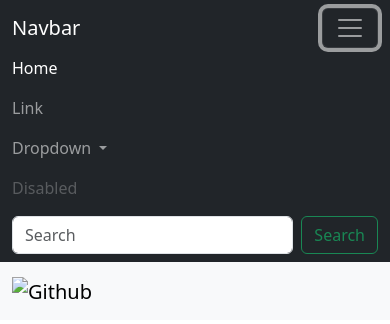
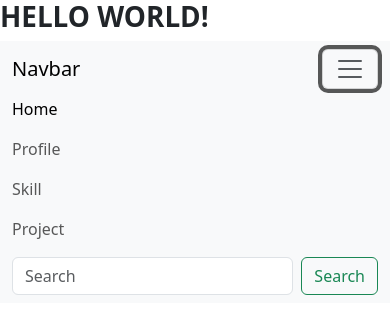
Before and after one commit to Axelouss/html-to-boostrap, a plain HTML site: page index.html in a window 390 px wide. Both pictures are taken after a click on the button "Toggle navigation". Shown: the top 324 px of the page. Drawn offline with nearby package versions, Linux system fonts and the light colour scheme.

Commit message:
index.html

```diff
--- a/index.html
+++ b/index.html
@@ -1,38 +1,38 @@
-<!DOCTYPE html>
+<!doctype html>
 <html lang="en">
   <head>
-  <meta charset="UTF-8">
-  <meta name="viewport" content="width=device-width, initial-scale=1.0">
-  <title>Navbar Example</title>
-  <link href="https://cdn.jsdelivr.net/npm/bootstrap@5.3.0/dist/css/bootstrap.min.css" rel="stylesheet">
+    <meta charset="utf-8">
+    <meta name="viewport" content="width=device-width, initial-scale=1">
+    <title>Bootstrap demo</title>
+    <link href="https://cdn.jsdelivr.net/npm/bootstrap@5.3.8/dist/css/bootstrap.min.css" rel="stylesheet" integrity="sha384-sRIl4kxILFvY47J16cr9ZwB07vP4J8+LH7qKQnuqkuIAvNWLzeN8tE5YBujZqJLB" crossorigin="anonymous">
   </head>
   <body>
+    <h1><b>HELLO WORLD!</b></h1>
 
-  <!-- Navbar utama -->
-  <nav class="navbar navbar-expand-lg navbar-dark bg-dark">
+     <nav class="navbar navbar-expand-lg bg-body-tertiary">
       <div class="container-fluid">
         <a class="navbar-brand" href="#">Navbar</a>
-      <button class="navbar-toggler" type="button" data-bs-toggle="collapse" data-bs-target="#navbarSupportedContent" aria-controls="navbarSupportedContent" aria-expanded="false" aria-label="Toggle navigation">
+        <button class="navbar-toggler" type="button" data-bs-toggle="collapse" data-bs-target="#navbarSupportedContent"
+                aria-controls="navbarSupportedContent" aria-expanded="false" aria-label="Toggle navigation">
           <span class="navbar-toggler-icon"></span>
         </button>
 
         <div class="collapse navbar-collapse" id="navbarSupportedContent">
           <ul class="navbar-nav me-auto mb-2 mb-lg-0">
-          <li class="nav-item"><a class="nav-link active" aria-current="page" href="#">Home</a></li>
-          <li class="nav-item"><a class="nav-link" href="#">Link</a></li>
-          <li class="nav-item dropdown">
-            <a class="nav-link dropdown-toggle" href="#" role="button" data-bs-toggle="dropdown" aria-expanded="false">
-              Dropdown
-            </a>
-            <ul class="dropdown-menu">
-              <li><a class="dropdown-item" href="#">Action</a></li>
-              <li><a class="dropdown-item" href="#">Another action</a></li>
-              <li><hr class="dropdown-divider"></li>
-              <li><a class="dropdown-item" href="#">Something else here</a></li>
+            <li class="nav-item">
+              <a class="nav-link active" aria-current="page" href="#">Home</a>
+            </li>
+            <li class="nav-item">
+              <a class="nav-link" href="#">Profile</a>
+            </li>
+            <li class="nav-item">
+              <a class="nav-link" href="#">Skill</a>
+            </li>
+            <li class="nav-item">
+              <a class="nav-link" href="#">Project</a>
+            </li>
           </ul>
-          </li>
-          <li class="nav-item"><a class="nav-link disabled" aria-disabled="true">Disabled</a></li>
-        </ul>
+
           <form class="d-flex" role="search">
             <input class="form-control me-2" type="search" placeholder="Search" aria-label="Search">
             <button class="btn btn-outline-success" type="submit">Search</button>
@@ -41,14 +41,28 @@
       </div>
     </nav>
 
-  <nav class="navbar bg-light">
-    <div class="container">
-      <a class="navbar-brand" href="#">
-        <img src="784b673c916790d64c1828105312_9e1b.jpg" alt="Github" width="400" height="100">
-      </a>
+    <div id="carouselExampleAutoplaying" class="carousel slide mt-4" data-bs-ride="carousel">
+      <div class="carousel-inner">
+        <div class="carousel-item active">
+          <img src="ayam_chicken.jpg" height="500" weight="100" class="d-block w-100" alt="Gambar 1">
         </div>
-  </nav>
+        <div class="carousel-item">
+          <img src="buaya.jpg" height="500" weight="100" class="d-block w-100" alt="Gambar 2">
+        </div>
+        <div class="carousel-item">
+          <img src="ayam_chicken.jpg" height="500" weight="100" class="d-block w-100" alt="Gambar 3">
+        </div>
+      </div>
+      <button class="carousel-control-prev" type="button" data-bs-target="#carouselExampleAutoplaying" data-bs-slide="prev">
+        <span class="carousel-control-prev-icon" aria-hidden="true"></span>
+        <span class="visually-hidden">Previous</span>
+      </button>
+      <button class="carousel-control-next" type="button" data-bs-target="#carouselExampleAutoplaying" data-bs-slide="next">
+        <span class="carousel-control-next-icon" aria-hidden="true"></span>
+        <span class="visually-hidden">Next</span>
+      </button>
+    </div>
 
-  <script src="https://cdn.jsdelivr.net/npm/bootstrap@5.3.0/dist/js/bootstrap.bundle.min.js"></script>
+    <script src="https://cdn.jsdelivr.net/npm/bootstrap@5.3.8/dist/js/bootstrap.bundle.min.js" integrity="sha384-FKyoEForCGlyvwx9Hj09JcYn3nv7wiPVlz7YYwJrWVcXK/BmnVDxM+D2scQbITxI" crossorigin="anonymous"></script>
   </body>
 </html>
```
Lines whose indentation alone changed are shown as unchanged.
